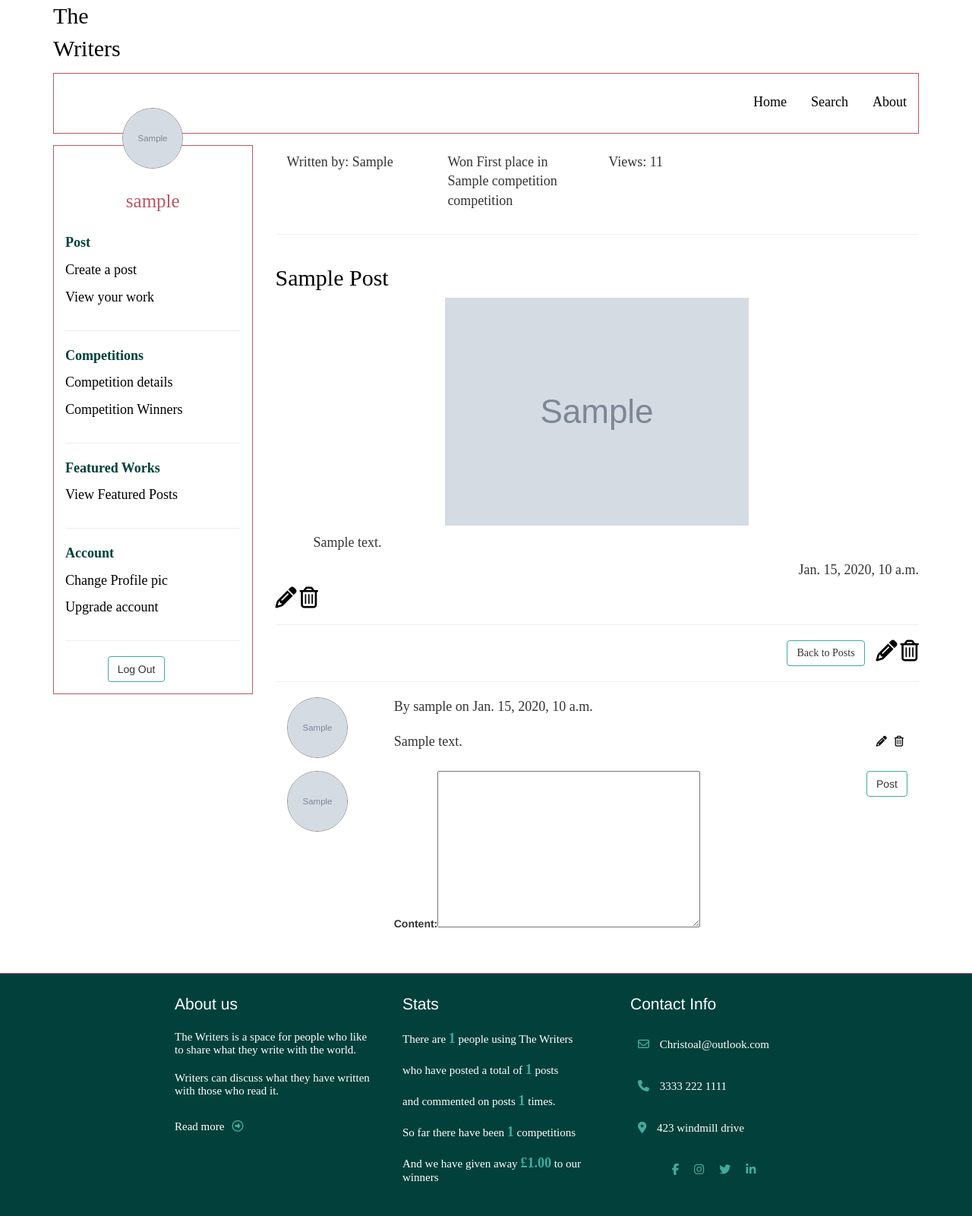
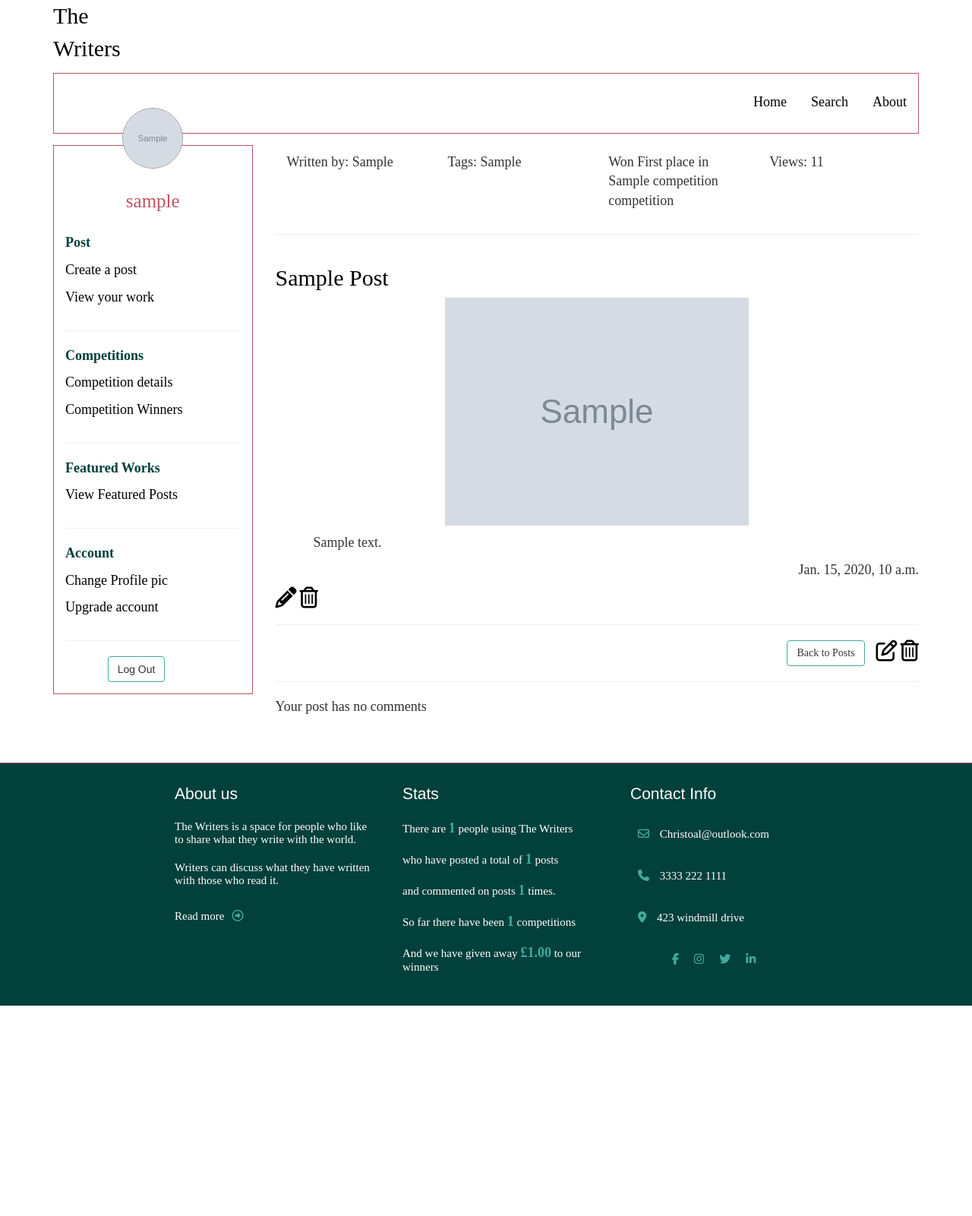
Before and after one commit to OMC86/the_writers, a Django app: page /posts/1/ in a window 1280 px wide. Shown: the whole page at 76% size. After the commit the page ends 1324 px from the top, so only its background shows below. Run offline with Django 3.2, Linux system fonts and the light colour scheme; a user stored in the database is signed in; tables that the repository leaves empty hold one stand-in row (values such as "Sample post"); grey boxes marked "Sample" are stand-in pictures; parts of the project's set-up code (start-up, migrations or seed data) failed here and were passed over; some libraries are stand-ins or nearby versions.

Commit message:
added tags filed to model and amended templates and forms to show this

```diff
--- a/post/models.py
+++ b/post/models.py
@@ -5,6 +5,14 @@ from django.conf import settings
 from accounts.models import User
 from django.core.exceptions import ValidationError
 # Create your models here.
+
+
+# https://stackoverflow.com/questions/6195478/max-image-size-on-file-upload
+def validate_image(fieldfile_obj):
+    filesize = fieldfile_obj.file.size
+    megabyte_limit = 5.0
+    if filesize > megabyte_limit * 1024 * 1024:
+        raise ValidationError("Maximum file size is %sMB" % str(megabyte_limit))
 
 
 class Post(models.Model):
@@ -71,14 +79,7 @@ class Post(models.Model):
     is_entry = models.BooleanField(default=False)
     is_winner = models.BooleanField(default=False)
     views = models.IntegerField(default=0)
-
-    # https://stackoverflow.com/questions/6195478/max-image-size-on-file-upload
-    def validate_image(fieldfile_obj):
-        filesize = fieldfile_obj.file.size
-        megabyte_limit = 5.0
-        if filesize > megabyte_limit * 1024 * 1024:
-            raise ValidationError("Maximum file size is %sMB" % str(megabyte_limit))
-
+    tags = models.CharField(max_length=30, blank=True, null=True)
     image = models.ImageField(upload_to="images", blank=True, null=True, validators=[validate_image])
     comp = models.ForeignKey('Competition', blank=True, null=True, related_name='post')
 
@@ -127,9 +128,5 @@ class Competition(models.Model):
         prize = subscribers.count()
         return prize
 
-
-
-
-
     def __unicode__(self):
         return self.title
--- a/post/templates/posts/general/post.html
+++ b/post/templates/posts/general/post.html
@@ -13,6 +13,11 @@
             {% if post.genre is not None %}
                 <div class="col-md-3">
                     <p>Genre: {{ post.genre }}</p>
+                </div>
+            {% endif %}
+            {% if post.tags is not None %}
+                <div class="col-md-3">
+                    <p>Tags: {{ post.tags|title }}</p>
                 </div>
             {% endif %}
             {% if post.comp %}
--- a/post/templates/posts/postdetail.html
+++ b/post/templates/posts/postdetail.html
@@ -1,17 +1,15 @@
 {% extends "base.html" %}
 {% block content %}
 {% block head_js %}
-  <script type="text/javascript"></script>
-  <script>
+  <script type="text/javascript">
       function deleteCheck() {
-          if (confirm('Are you sure you want to delete this post?')) {
+          if (confirm('Are you sure you want to delete this comment?')) {
               return true;
           }
           return false;
       }
   </script>
 {% endblock %}
-
     {% include 'posts/general/post.html' %}
 
     <div class="row">
@@ -20,7 +18,7 @@
                 <div class="floatRight">
                 {% if post.is_entry and x > post.comp.entry_period_fin %}
                 {% else %}
-                    <a href="{% url 'edit' post.id %}"><i class="fa fa-pencil fa-2x"></i></a>
+                    <a href="{% url 'edit' post.id %}"><i class="fa fa-pencil-square-o fa-2x"></i></a>
                     <a href="{% url 'delete' post.id %}" onclick="return deleteCheck();"><i class="fa fa-trash-o fa-2x"></i></a>
                 {% endif %}
                 </div>
@@ -32,5 +30,31 @@
     </div>
     {% include 'messages.html' %}
     <hr>
-    {% include 'comments/comments.html' %}
+    <div class="row">
+        <div class="col-md-12">
+            {% for comment in post.comments.all %}
+                <hr>
+                <div class="col-md-2">
+                    <div class="avatarContainer">
+                        {% if post.author.avatar %}
+                            <img class="avatar" src="/media/{{ post.author.avatar }}">
+                        {% endif %}
+                    </div>
+                </div>
+                <div class="col-md-10">
+                    <div class="commentContent">
+                        <p>By {{ comment.author }} on {{ comment.date_created }}
+                        </p>
+                    </div>
+                </div>
+                <div class="col-md-10">
+                    <div class="commentContent">
+                        <p>{{ comment.content|linebreaks }}</p>
+                    </div>
+                </div>
+            {% empty %}
+                <p>Your post has no comments</p>
+            {% endfor %}
+        </div>
+    </div>
 {% endblock %}
```
Also changed, not shown: post/forms.py (+8 -1 lines), post/templates/posts/general/listposts.html (+15 -1 lines), post/migrations/0038_post_tags.py (added), post/migrations/0039_auto_20171003_0713.py (added).
